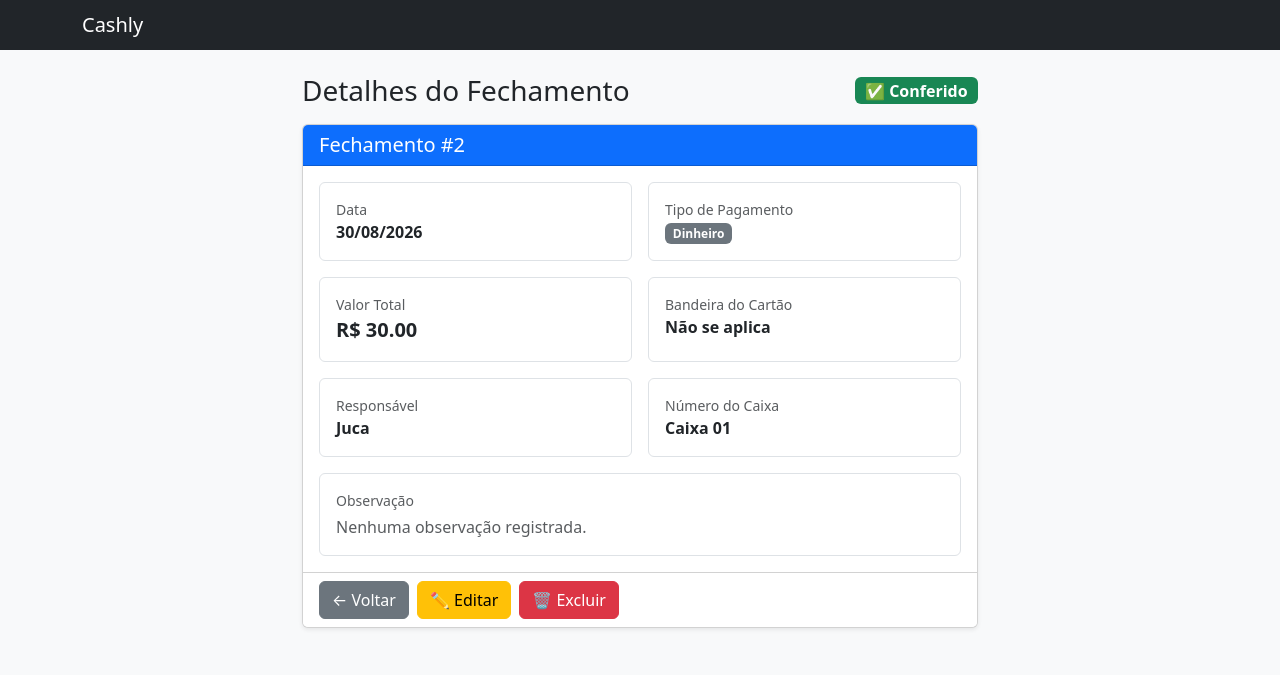
After one commit to Joao0liver/cashly-backend, a Django app: page /vendas/2/detalhe/ in a window 1280 px wide. The commit adds this page. Shown: the top 675 px of the page. Run offline with Django 5.2, Linux system fonts and the light colour scheme; data comes from the database, SQL or seed files in the repository.

Commit message:
feat: Detalhes de um registro de fechamento específico

```diff
--- /dev/null
+++ b/vendas/templates/detalhe_vendas.html
@@ -0,0 +1,186 @@
+<!DOCTYPE html>
+<html lang="pt-br">
+
+<head>
+    <meta charset="UTF-8">
+    <meta name="viewport" content="width=device-width, initial-scale=1.0">
+    <title>Detalhes do Fechamento</title>
+    <link href="https://cdn.jsdelivr.net/npm/bootstrap@5.3.3/dist/css/bootstrap.min.css" rel="stylesheet">
+
+</head>
+
+<body class="bg-light">
+
+    <nav class="navbar navbar-dark bg-dark mb-4">
+        <div class="container">
+            <span class="navbar-brand mb-0 h1">Cashly</span>
+        </div>
+    </nav>
+
+    <main class="container pb-5" style="max-width: 700px;">
+
+        <div class="d-flex justify-content-between align-items-center mb-3">
+            <h1 class="h3 mb-0">
+                Detalhes do Fechamento
+            </h1>
+
+            {% if venda.conferido %}
+                <span class="badge bg-success fs-6">
+                    ✅ Conferido
+                </span>
+            {% else %}
+                <span class="badge bg-danger fs-6">
+                    ❌ Não conferido
+                </span>
+            {% endif %}
+
+        </div>
+
+        <div class="card shadow-sm">
+
+            <div class="card-header bg-primary text-white">
+                <h2 class="h5 mb-0">
+                    Fechamento #{{ venda.pk }}
+                </h2>
+            </div>
+
+            <div class="card-body">
+
+                <div class="row g-3">
+
+                    <div class="col-md-6">
+
+                        <div class="border rounded p-3 h-100">
+                            <small class="text-muted d-block">
+                                Data
+                            </small>
+
+                            <span class="fw-semibold">
+                                {{ venda.data|date:"d/m/Y" }}
+                            </span>
+                        </div>
+
+                    </div>
+
+                    <div class="col-md-6">
+
+                        <div class="border rounded p-3 h-100">
+                            <small class="text-muted d-block">
+                                Tipo de Pagamento
+                            </small>
+
+                            <span class="badge bg-secondary">
+                                {{ venda.get_tipo_pagamento_display }}
+                            </span>
+                        </div>
+
+                    </div>
+
+                    <div class="col-md-6">
+
+                        <div class="border rounded p-3 h-100">
+                            <small class="text-muted d-block">
+                                Valor Total
+                            </small>
+
+                            <span class="fw-bold fs-5">
+                                R$ {{ venda.valor_total }}
+                            </span>
+                        </div>
+
+                    </div>
+
+                    <div class="col-md-6">
+
+                        <div class="border rounded p-3 h-100">
+                            <small class="text-muted d-block">
+                                Bandeira do Cartão
+                            </small>
+
+                            <span class="fw-semibold">
+                                {% if venda.bandeira_cartao %}
+                                    {{ venda.get_bandeira_cartao_display }}
+                                {% else %}
+                                    Não se aplica
+                                {% endif %}
+                            </span>
+                        </div>
+
+                    </div>
+
+                    <div class="col-md-6">
+
+                        <div class="border rounded p-3 h-100">
+                            <small class="text-muted d-block">
+                                Responsável
+                            </small>
+
+                            <span class="fw-semibold">
+                                {{ venda.responsavel }}
+                            </span>
+                        </div>
+
+                    </div>
+
+                    <div class="col-md-6">
+
+                        <div class="border rounded p-3 h-100">
+                            <small class="text-muted d-block">
+                                Número do Caixa
+                            </small>
+
+                            <span class="fw-semibold">
+                                {{ venda.num_caixa }}
+                            </span>
+                        </div>
+
+                    </div>
+
+                    <div class="col-12">
+
+                        <div class="border rounded p-3">
+                            <small class="text-muted d-block mb-1">
+                                Observação
+                            </small>
+
+                            {% if venda.obs %}
+                                <span>
+                                    {{ venda.obs }}
+                                </span>
+                            {% else %}
+                                <span class="text-muted">
+                                    Nenhuma observação registrada.
+                                </span>
+                            {% endif %}
+                        </div>
+
+                    </div>
+
+                </div>
+
+            </div>
+
+            <div class="card-footer bg-white">
+
+                <div class="d-flex gap-2">
+                    <a href="{% url 'listar_vendas' %}" class="btn btn-secondary">
+                        ← Voltar
+                    </a>
+
+                    <a href="{% url 'editar_vendas' venda.pk %}" class="btn btn-warning">
+                        ✏️ Editar
+                    </a>
+
+                    <a href="{% url 'excluir_vendas' venda.pk %}" class="btn btn-danger">
+                        🗑️ Excluir
+                    </a>
+                </div>
+
+            </div>
+        </div>
+
+    </main>
+
+</body>
+
+</html>
--- a/vendas/templates/vendas.html
+++ b/vendas/templates/vendas.html
@@ -52,6 +52,7 @@
                             <td class="fw-semibold">{{ venda.obs }}</td>
                             <td class="fw-semibold">{% if venda.conferido == True %}✅{% else %}❌{% endif %}</td>
                             <td class="text-center">
+                                <a href="{% url 'detalhe_vendas' venda.pk %}" class="btn btn-sm btn-danger">🔍</a>
                                 <a href="{% url 'editar_vendas' venda.pk %}" class="btn btn-sm btn-warning me-1">✏️ Editar</a>
                                 <a href="{% url 'excluir_vendas' venda.pk %}" class="btn btn-sm btn-danger">🗑️ Excluir</a>
                             </td>
--- a/vendas/urls.py
+++ b/vendas/urls.py
@@ -3,6 +3,7 @@ from . import views
 
 urlpatterns = [
     path('', views.listar_vendas, name='listar_vendas'),
+    path('<int:pk>/detalhe/', views.detalhe_venda, name='detalhe_vendas'),
     path('novo/', views.criar_vendas, name='criar_vendas'),
     path('<int:pk>/editar/', views.editar_vendas, name='editar_vendas'),
     path('<int:pk>/excluir/', views.excluir_vendas, name='excluir_vendas'),
--- a/vendas/views.py
+++ b/vendas/views.py
@@ -4,6 +4,11 @@ from .models import Vendas
 def listar_vendas(request):
     vendas = Vendas.objects.all()
     return render(request, 'vendas.html', {'vendas': vendas})
+
+def detalhe_venda(request, pk):
+    venda = get_object_or_404(Vendas, pk=pk)
+
+    return render(request, 'detalhe_vendas.html', {'venda': venda})
 
 def criar_vendas(request):
     if request.method == 'POST':
```
Also changed, not shown: 1 other file.
